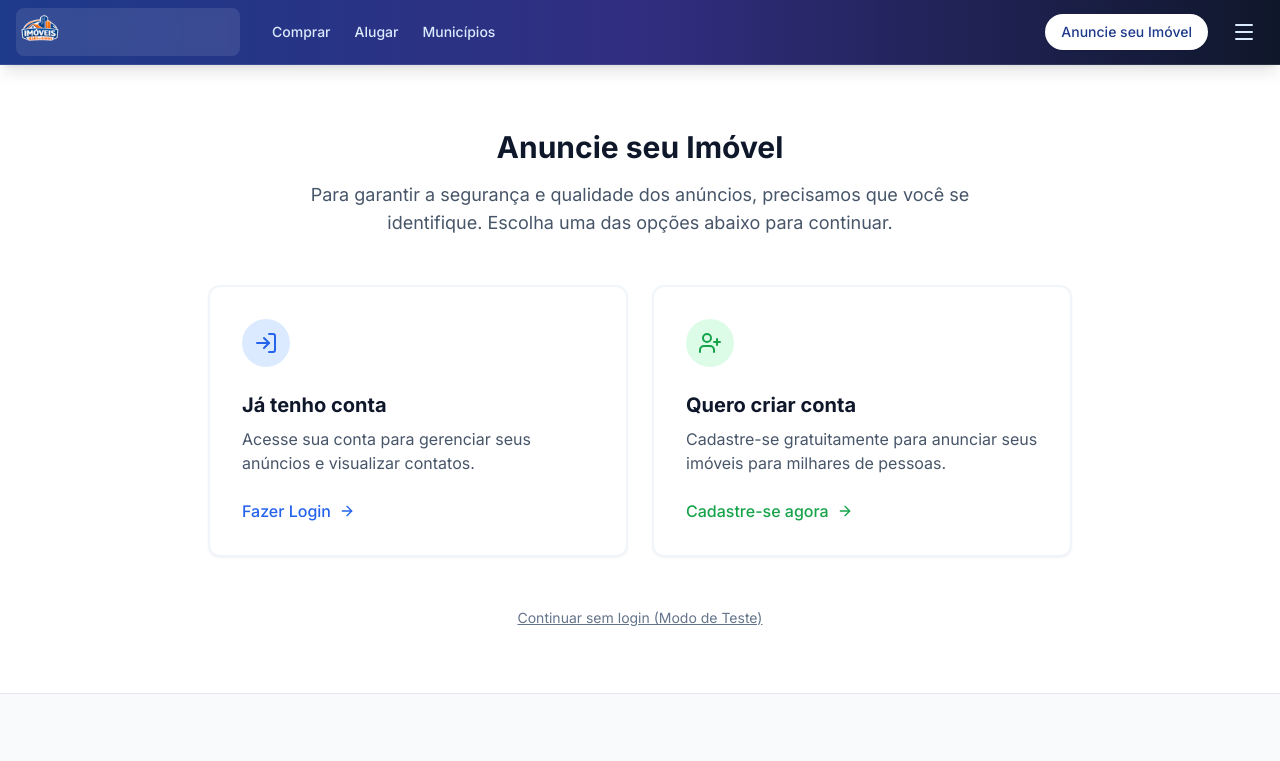
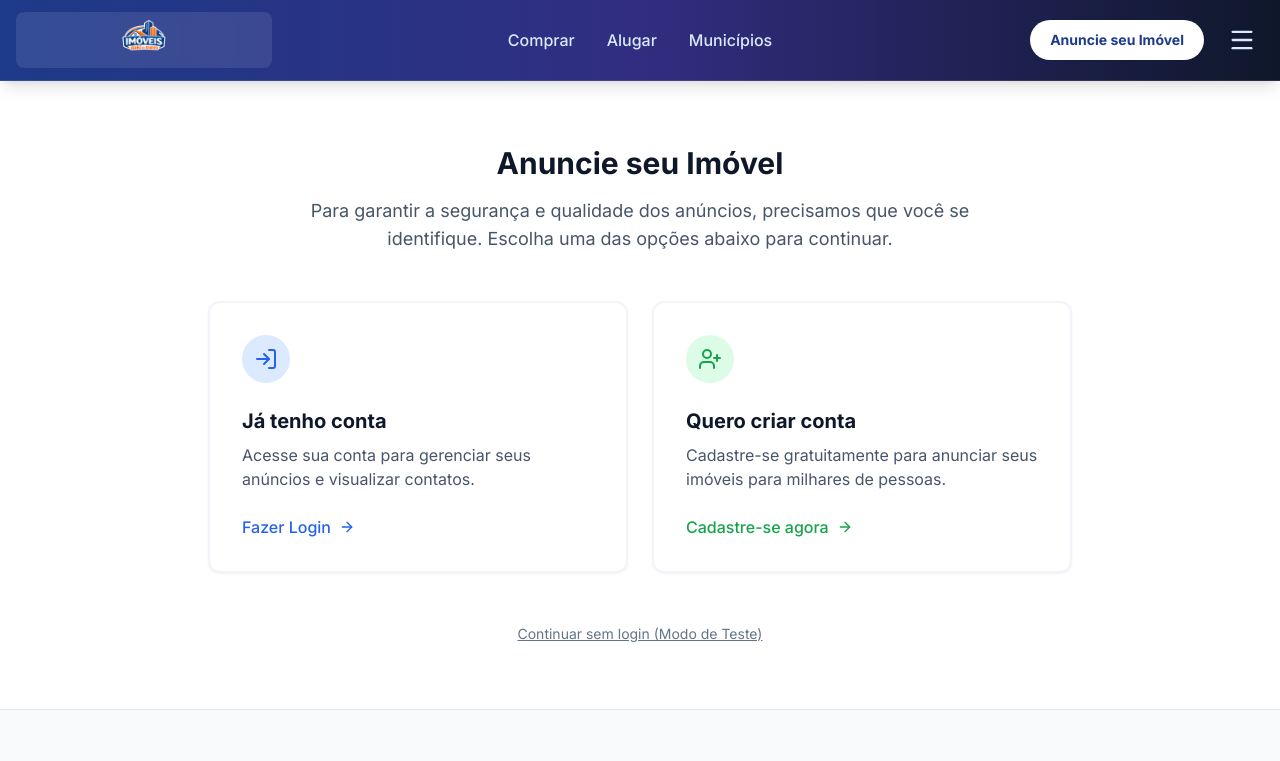
Before and after one commit to Dodo110371/imoveis-daki-do-bairro, a Next.js app: page /anunciar in a window 1280 px wide. Shown: the top 761 px of the page. Built offline with nearby package versions, Linux system fonts and the light colour scheme.

Commit message:
style(header): resize logo, center nav, slim drawer

```diff
--- a/components/Header.tsx
+++ b/components/Header.tsx
@@ -11,30 +11,32 @@ export function Header() {
     return (
         <>
             <header className="sticky top-0 z-40 w-full border-b border-white/10 bg-gradient-to-r from-blue-900 via-indigo-900 to-slate-900 shadow-lg text-white">
-                <div className="container mx-auto flex h-16 items-center justify-between px-4">
-                    <div className="flex items-center gap-8">
+                <div className="container mx-auto flex h-20 items-center justify-between px-4">
+                    {/* Logo Section - Left */}
+                    <div className="flex-1 flex justify-start">
                         <Link href="/" className="flex items-center space-x-2">
-                            <div className="relative h-10 w-40 md:h-12 md:w-56 bg-white/10 rounded-lg p-1 backdrop-blur-sm">
+                            <div className="relative h-12 w-48 md:h-14 md:w-64 bg-white/10 rounded-lg p-1 backdrop-blur-sm flex items-center justify-center">
                                 <Image
                                     src="/Logo_imoveis_daki_do_bairro.png"
                                     alt="Imóveis daki do Bairro"
                                     fill
-                                    className="object-contain object-left"
+                                    className="object-contain object-center"
                                     priority
                                 />
                             </div>
                         </Link>
-
-                        {/* Desktop Navigation - Only Most Relevant */}
-                        <nav className="hidden md:flex items-center gap-6 text-sm font-medium text-blue-100">
-                            <Link href="/comprar" className="hover:text-white transition-colors">Comprar</Link>
-                            <Link href="/alugar" className="hover:text-white transition-colors">Alugar</Link>
-                            <Link href="/municipios" className="hover:text-white transition-colors">Municípios</Link>
-                        </nav>
                     </div>
 
-                    <div className="flex items-center gap-4">
-                        <Link href="/anunciar" className="hidden md:flex items-center gap-2 px-4 py-2 text-sm font-medium text-blue-900 bg-white rounded-full hover:bg-blue-50 transition-colors shadow-sm">
+                    {/* Desktop Navigation - Center */}
+                    <nav className="hidden md:flex flex-1 items-center justify-center gap-8 text-base font-medium text-blue-100">
+                        <Link href="/comprar" className="hover:text-white hover:scale-105 transition-all">Comprar</Link>
+                        <Link href="/alugar" className="hover:text-white hover:scale-105 transition-all">Alugar</Link>
+                        <Link href="/municipios" className="hover:text-white hover:scale-105 transition-all">Municípios</Link>
+                    </nav>
+
+                    {/* Actions - Right */}
+                    <div className="flex-1 flex items-center justify-end gap-4">
+                        <Link href="/anunciar" className="hidden md:flex items-center gap-2 px-5 py-2.5 text-sm font-bold text-blue-900 bg-white rounded-full hover:bg-blue-50 hover:shadow-md transition-all shadow-sm">
                             Anuncie seu Imóvel
                         </Link>
 
@@ -43,7 +45,7 @@ export function Header() {
                             onClick={() => setIsMenuOpen(true)}
                             aria-label="Abrir menu"
                         >
-                            <Menu className="h-6 w-6" />
+                            <Menu className="h-7 w-7" />
                         </button>
                     </div>
                 </div>
@@ -59,7 +61,7 @@ export function Header() {
                     />
 
                     {/* Drawer */}
-                    <div className="fixed inset-y-0 right-0 z-50 w-full max-w-sm bg-white shadow-2xl animate-in slide-in-from-right duration-300 flex flex-col">
+                    <div className="fixed inset-y-0 right-0 z-50 w-full max-w-xs bg-white shadow-2xl animate-in slide-in-from-right duration-300 flex flex-col">
                         <div className="flex items-center justify-between p-4 border-b">
                             <span className="text-lg font-bold text-slate-800">Menu</span>
                             <button
```
